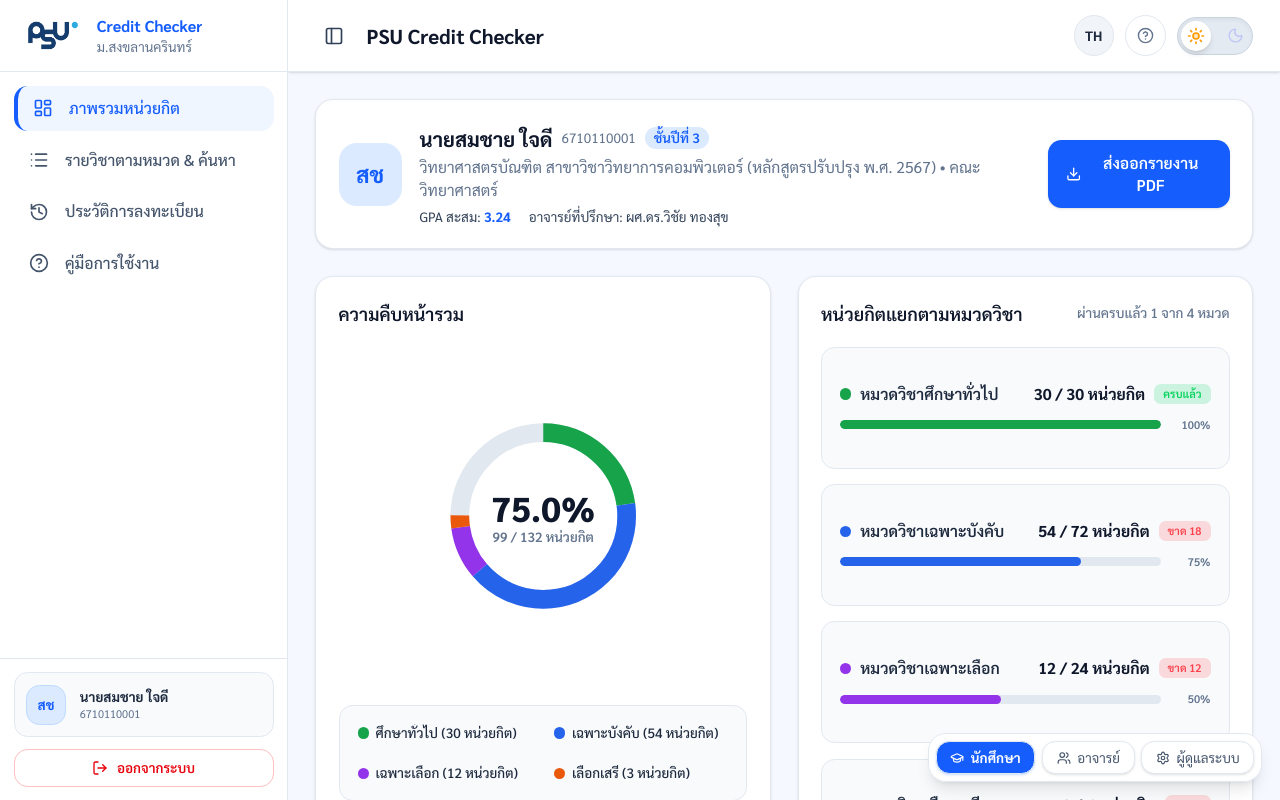
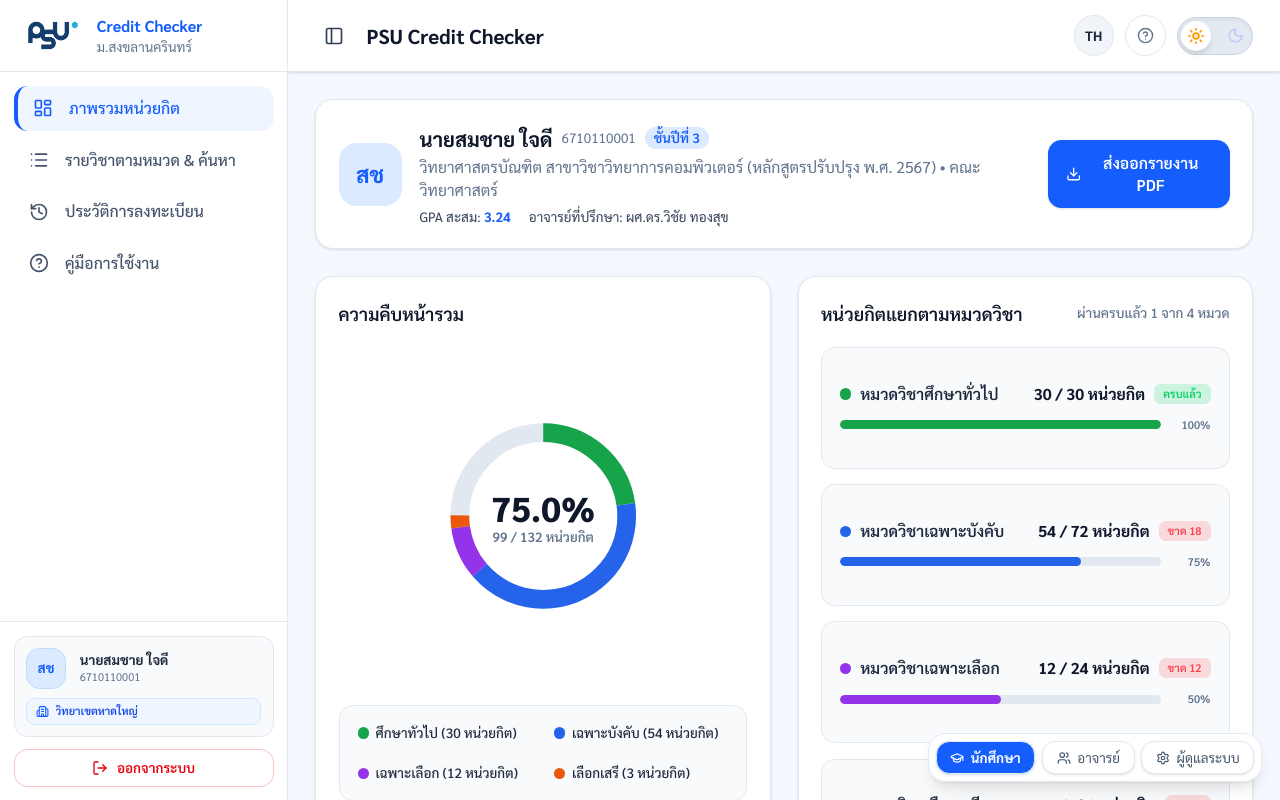
Before and after one commit to SecretBoii/PSU-credit-checker, a React (Vite) app: page / in a window 1280 px wide. Shown: the top 800 px of the page. Built offline with nearby package versions, Linux system fonts and the light colour scheme.

Commit message:
feat(ui): place campus badge inside bottom-left user profile card in sidebar and drawer

```diff
--- a/src/App.jsx
+++ b/src/App.jsx
@@ -1260,6 +1260,9 @@ export default function App() {
       return {
         name: lang === 'th' ? MOCK.advisor.name : MOCK.advisor.nameEn,
         subtitle: lang === 'th' ? 'อาจารย์ที่ปรึกษา' : 'Academic Advisor',
+        campus: 'วิทยาเขตหาดใหญ่',
+        campusEn: 'Hat Yai Campus',
+        campusTag: lang === 'th' ? 'วิทยาเขตหาดใหญ่' : 'Hat Yai Campus',
         roleBadge: t.roleAdvisor,
         initials: lang === 'th' ? 'วท' : 'WT',
         avatarBg: 'bg-purple-100 dark:bg-purple-900/40 text-purple-600 dark:text-purple-400 border border-purple-200 dark:border-purple-800/40'
@@ -1271,6 +1274,7 @@ export default function App() {
         subtitle: 'somsak.admin@psu.ac.th',
         campus: 'วิทยาเขตหาดใหญ่',
         campusEn: 'Hat Yai Campus',
+        campusTag: lang === 'th' ? 'วิทยาเขตหาดใหญ่ (วิทยาเขตของคุณ)' : 'Hat Yai Campus (Your Campus)',
         roleBadge: t.roleAdmin,
         initials: lang === 'th' ? 'สอ' : 'SA',
         avatarBg: 'bg-amber-100 dark:bg-amber-900/40 text-amber-600 dark:text-amber-400 border border-amber-200 dark:border-amber-800/40'
@@ -1279,6 +1283,8 @@ export default function App() {
     return {
       name: lang === 'th' ? MOCK.student.name : MOCK.student.nameEn,
       subtitle: MOCK.student.id,
+      campus: lang === 'th' ? MOCK.student.campus : MOCK.student.campusEn,
+      campusTag: lang === 'th' ? MOCK.student.campus : MOCK.student.campusEn,
       roleBadge: t.roleStudent,
       initials: lang === 'th' ? 'สช' : 'SJ',
       avatarBg: 'bg-blue-100 dark:bg-blue-900/40 text-blue-600 dark:text-blue-400 border border-blue-200 dark:border-blue-800/40'
@@ -1425,20 +1431,28 @@ export default function App() {
 
         <div className="p-3 border-t border-slate-200 dark:border-[#2C2E33]">
           {/* User Profile Card */}
-          <div className="p-3 mb-2 rounded-xl bg-slate-50 dark:bg-[#2A3038] border border-slate-200 dark:border-[#2C2E33] flex items-center gap-3">
+          <div className="p-3 mb-2 rounded-xl bg-slate-50 dark:bg-[#2A3038] border border-slate-200 dark:border-[#2C2E33] flex flex-col gap-2">
+            <div className="flex items-center gap-3">
               <div className={`w-9 h-9 rounded-xl flex items-center justify-center font-bold text-xs flex-shrink-0 ${currentUserProfile.avatarBg}`}>
                 {currentUserProfile.initials}
               </div>
               <div className="flex-1 min-w-0">
-              <div className="flex items-center justify-between gap-1">
-                <span className="text-xs font-bold text-slate-800 dark:text-white truncate">
+                <div className="text-xs font-bold text-slate-800 dark:text-white truncate">
                   {currentUserProfile.name}
-                </span>
                 </div>
                 <div className="text-[11px] text-slate-500 dark:text-[#A8B4C7] truncate">
                   {currentUserProfile.subtitle}
                 </div>
               </div>
+            </div>
+
+            {/* Campus Badge */}
+            {currentUserProfile.campusTag && (
+              <div className="flex items-center gap-1.5 px-2.5 py-1 rounded-lg bg-blue-50 dark:bg-blue-900/30 text-blue-700 dark:text-blue-300 border border-blue-200/60 dark:border-blue-800/40 text-[11px] font-semibold">
+                <Building2 size={13} className="text-blue-600 dark:text-blue-400 flex-shrink-0" />
+                <span className="truncate">{currentUserProfile.campusTag}</span>
+              </div>
+            )}
           </div>
 
           <button
@@ -1500,7 +1514,8 @@ export default function App() {
         <div className="p-3 border-t border-slate-200 dark:border-[#2C2E33]">
           {/* User Profile Card */}
           {!isCollapsed ? (
-            <div className="p-2.5 mb-2.5 rounded-xl bg-slate-50 dark:bg-[#2A3038] border border-slate-200 dark:border-[#2C2E33] flex items-center gap-3">
+            <div className="p-2.5 mb-2.5 rounded-xl bg-slate-50 dark:bg-[#2A3038] border border-slate-200 dark:border-[#2C2E33] flex flex-col gap-2">
+              <div className="flex items-center gap-3">
                 <div className={`w-9 h-9 rounded-xl flex items-center justify-center font-bold text-xs flex-shrink-0 ${currentUserProfile.avatarBg}`}>
                   {currentUserProfile.initials}
                 </div>
@@ -1513,8 +1528,17 @@ export default function App() {
                   </div>
                 </div>
               </div>
+
+              {/* Campus Badge */}
+              {currentUserProfile.campusTag && (
+                <div className="flex items-center gap-1.5 px-2 py-1 rounded-lg bg-blue-50 dark:bg-blue-900/30 text-blue-700 dark:text-blue-300 border border-blue-200/60 dark:border-blue-800/40 text-[11px] font-semibold">
+                  <Building2 size={13} className="text-blue-600 dark:text-blue-400 flex-shrink-0" />
+                  <span className="truncate">{currentUserProfile.campusTag}</span>
+                </div>
+              )}
+            </div>
           ) : (
-            <div className="flex justify-center mb-2.5" title={`${currentUserProfile.name} (${currentUserProfile.subtitle})`}>
+            <div className="flex justify-center mb-2.5" title={`${currentUserProfile.name} (${currentUserProfile.subtitle}) • ${currentUserProfile.campusTag || ''}`}>
               <div className={`w-9 h-9 rounded-xl flex items-center justify-center font-bold text-xs ${currentUserProfile.avatarBg}`}>
                 {currentUserProfile.initials}
               </div>
@@ -2647,8 +2671,7 @@ export default function App() {
 
             return (
               <div className="bg-white dark:bg-[#191C24] border border-slate-200 dark:border-[#2C2E33] rounded-2xl p-5 shadow-sm">
-                <div className="flex flex-col sm:flex-row sm:items-center justify-between gap-3 mb-4">
-                  <div>
+                <div className="mb-4">
                   <h3 className="text-base sm:text-lg font-bold text-slate-900 dark:text-white">
                     {lang === 'th' ? 'จัดการและตรวจสอบผู้ใช้งานระบบ' : 'User Accounts Directory'}
                   </h3>
@@ -2657,13 +2680,6 @@ export default function App() {
                       ? 'แสดงเฉพาะผู้ใช้งานในวิทยาเขตของคุณตามสิทธิ์ผู้ดูแลระบบ'
                       : 'Showing only users within your campus scope based on admin privileges'}
                   </p>
-                  </div>
-                  <div className="flex items-center gap-2">
-                    <span className="inline-flex items-center gap-1.5 px-3 py-1.5 rounded-xl text-xs font-bold bg-blue-50 dark:bg-blue-900/30 text-blue-700 dark:text-blue-400 border border-blue-200 dark:border-blue-800/40 shadow-sm">
-                      <Building2 size={14} />
-                      <span>{lang === 'th' ? 'วิทยาเขตหาดใหญ่ (วิทยาเขตของคุณ)' : 'Hat Yai Campus (Your Campus)'}</span>
-                    </span>
-                  </div>
                 </div>
 
                 <div className="w-full overflow-x-auto">
```
Lines whose indentation alone changed are shown as unchanged.
